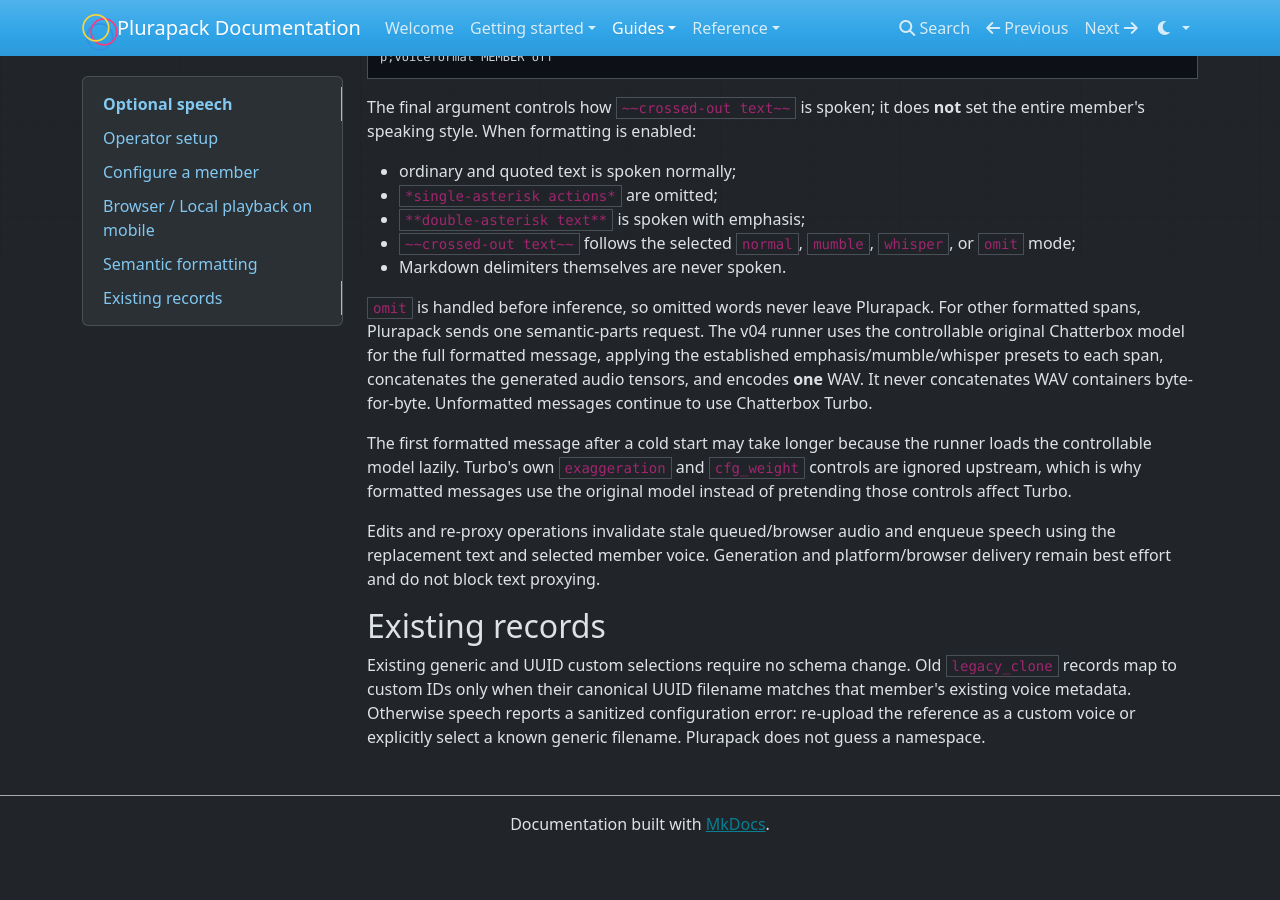
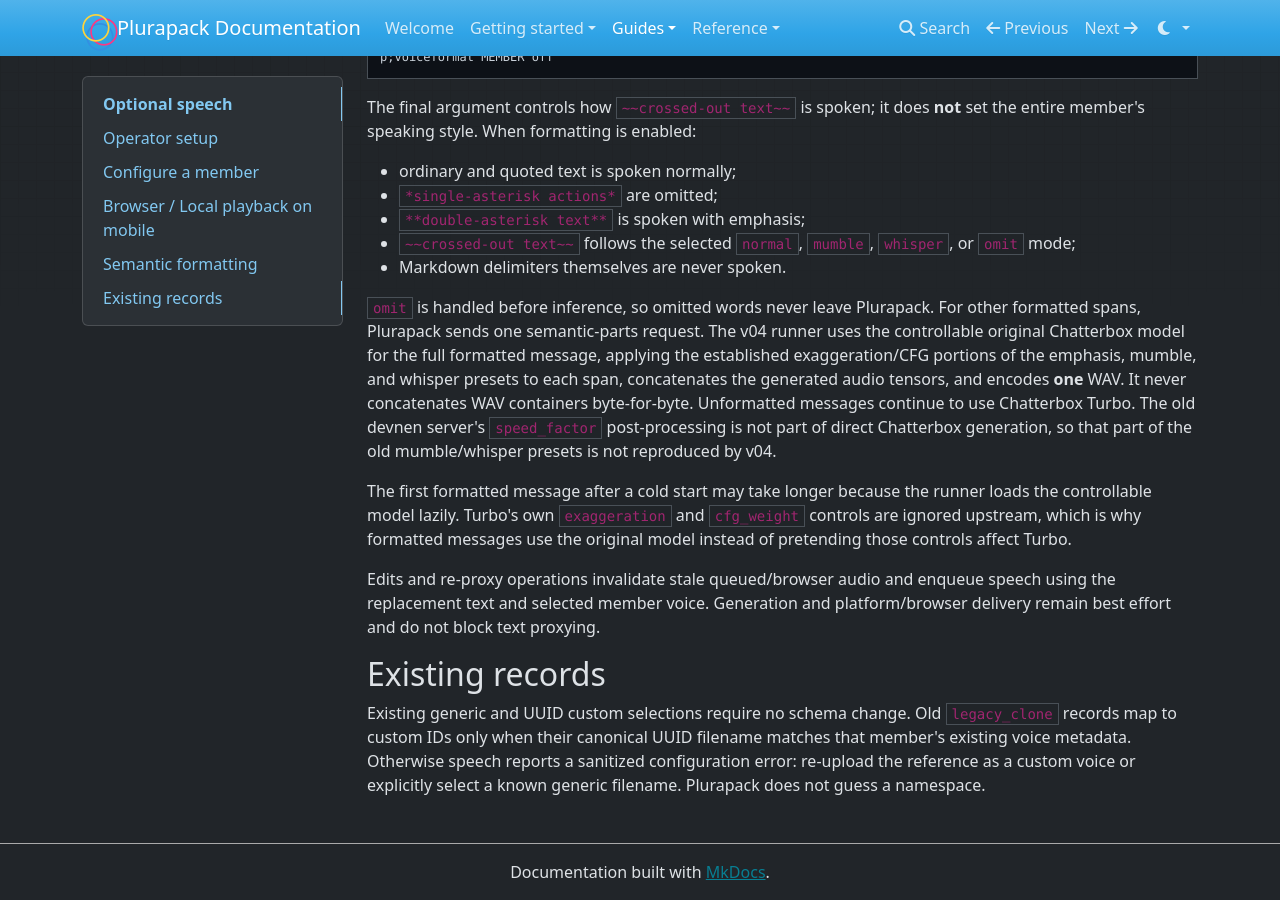
Before and after one commit to Techy-Nature/Plurapack, an MkDocs documentation site: the page built from documentation/docs/guides/speech.md, in a window 1280 px wide and 900 px high, scrolled down 2503 px. Built offline with MkDocs 1.6.1, drawn with Linux system fonts in a browser that asks for light colours; nearby versions of some CDN libraries; before the commit the page ends 3355 px from its top, so only the background shows below that.

Commit message:
Clarify restored style preset behavior

```diff
--- a/documentation/docs/guides/speech.md
+++ b/documentation/docs/guides/speech.md
@@ -141,9 +141,12 @@
 `omit` is handled before inference, so omitted words never leave Plurapack. For
 other formatted spans, Plurapack sends one semantic-parts request. The v04 runner
 uses the controllable original Chatterbox model for the full formatted message,
-applying the established emphasis/mumble/whisper presets to each span, concatenates
-the generated audio tensors, and encodes **one** WAV. It never concatenates WAV
-containers byte-for-byte. Unformatted messages continue to use Chatterbox Turbo.
+applying the established exaggeration/CFG portions of the emphasis, mumble, and
+whisper presets to each span, concatenates the generated audio tensors, and
+encodes **one** WAV. It never concatenates WAV containers byte-for-byte.
+Unformatted messages continue to use Chatterbox Turbo. The old devnen server's
+`speed_factor` post-processing is not part of direct Chatterbox generation, so
+that part of the old mumble/whisper presets is not reproduced by v04.
 
 The first formatted message after a cold start may take longer because the runner
 loads the controllable model lazily. Turbo's own `exaggeration` and `cfg_weight`
```
